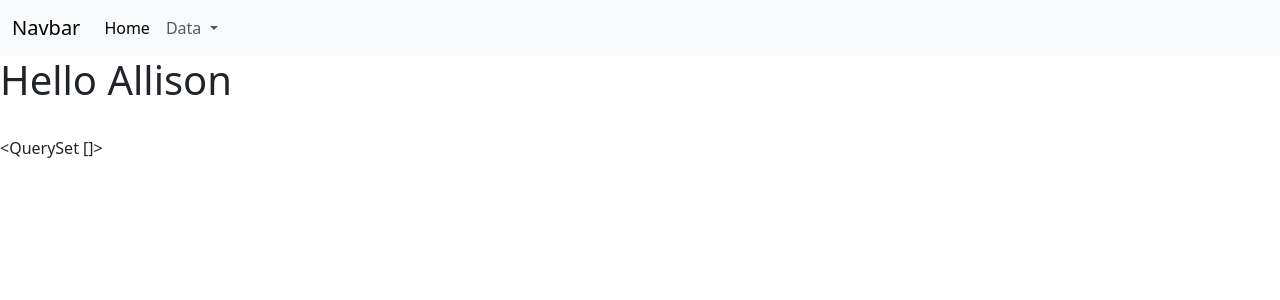
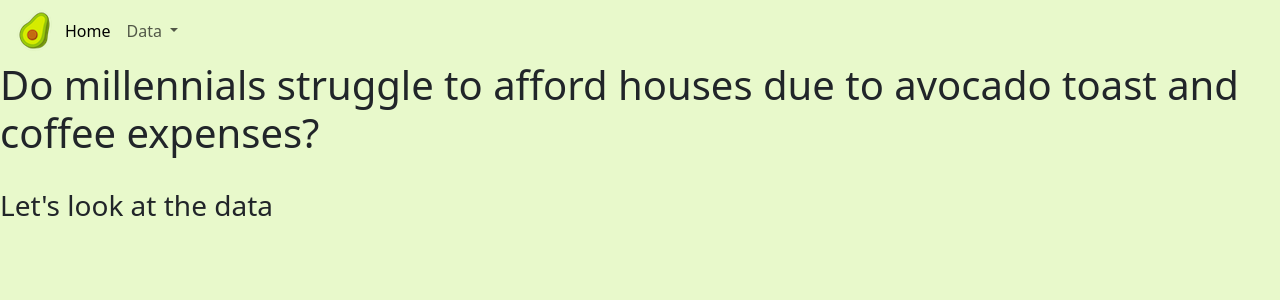
Before and after one commit to akc2022/pricing, a Django app: page / in a window 1280 px wide. Shown: the top 300 px of the page. Run offline with Django 4.2, Linux system fonts and the light colour scheme; data that the repository does not hold is empty; parts of the project's set-up code (start-up, migrations or seed data) failed here and were passed over.

Commit message:
added logo and favicon

```diff
--- /dev/null
+++ b/static/website/css/style.css
@@ -0,0 +1,3 @@
+body {
+	background-color: #E8F9CB ;
+}
--- a/website/templates/website/base.html
+++ b/website/templates/website/base.html
@@ -5,7 +5,8 @@
     <meta charset="utf-8">
     <meta name="viewport" content="width=device-width, initial-scale=1">
     <link href="https://cdn.jsdelivr.net/npm/bootstrap@5.3.0/dist/css/bootstrap.min.css" rel="stylesheet" integrity="sha384-9ndCyUaIbzAi2FUVXJi0CjmCapSmO7SnpJef0486qhLnuZ2cdeRhO02iuK6FUUVM" crossorigin="anonymous">
-
+    <link rel="icon" type="image/x-icon" href="{% static 'website/img/favicon.ico' %}">
+    <link rel="stylesheet" type="text/css" href="{% static 'website/css/style.css' %}" />
     <title>Avocados and House Prices</title>
   </head>
   <body>
--- a/website/templates/website/home.html
+++ b/website/templates/website/home.html
@@ -1,9 +1,9 @@
 {% extends 'website/base.html' %}
 
 {% block content %}
-<h1>Hello {{ name }}</h1>
+<h1>Do millennials struggle to afford houses due to avocado toast and coffee expenses?</h1>
 <br/>
-{{ price_list }}
+<h3>Let's look at the data</h3>
 <br/>
 {% endblock %}
 Copyright (c) {{ current_year }}
--- a/website/templates/website/navbar.html
+++ b/website/templates/website/navbar.html
@@ -1,6 +1,8 @@
-<nav class="navbar navbar-expand-lg bg-body-tertiary">
+{% load static %}
+<nav class="navbar navbar-expand-lg bg-*">
   <div class="container-fluid">
-    <a class="navbar-brand" href="{% url 'home' %}">Navbar</a>
+    <!-- <a class="navbar-brand" href="{% url 'home' %}">Navbar</a> -->
+    <img class="logo" src="{% static 'website/img/logo.png' %}" alt="logo">
     <button class="navbar-toggler" type="button" data-bs-toggle="collapse" data-bs-target="#navbarSupportedContent" aria-controls="navbarSupportedContent" aria-expanded="false" aria-label="Toggle navigation">
       <span class="navbar-toggler-icon"></span>
     </button>
```
Also changed, not shown: static/website/img/favicon.ico (added), static/website/img/logo.png (added).
